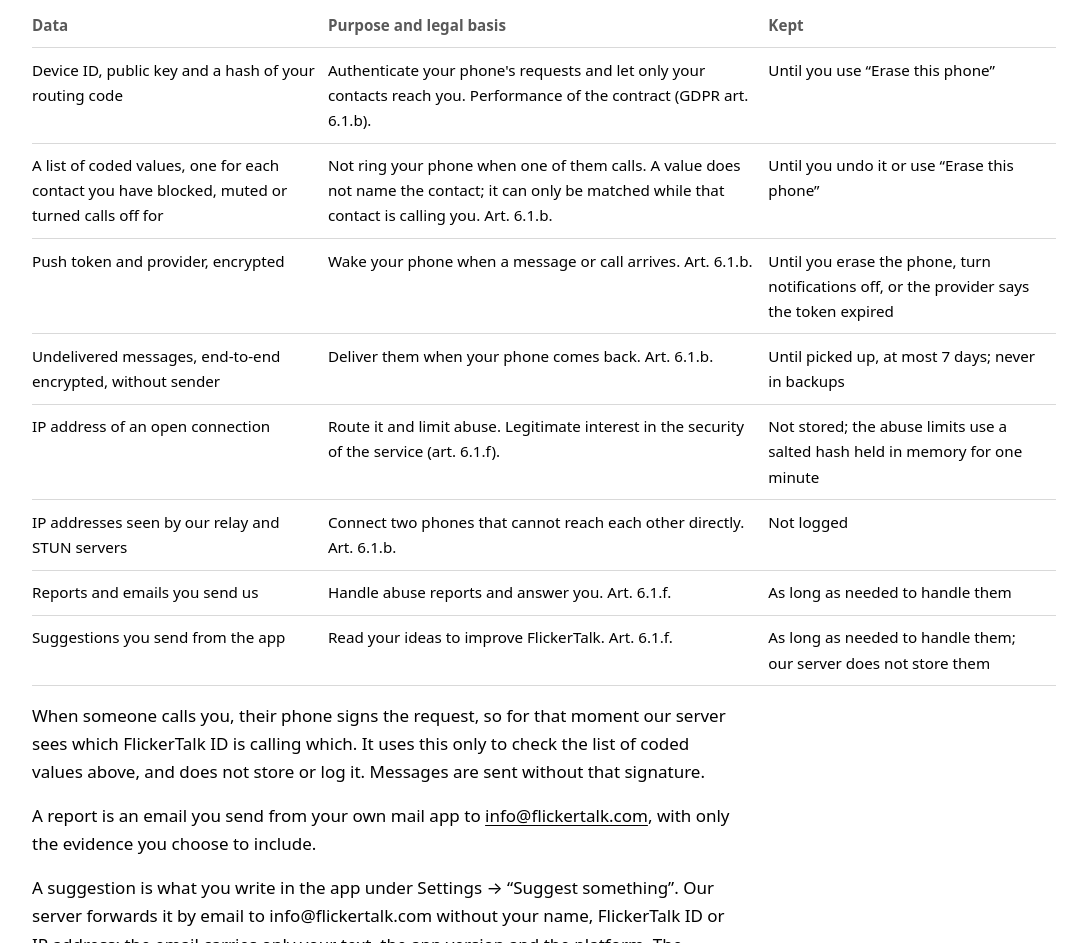
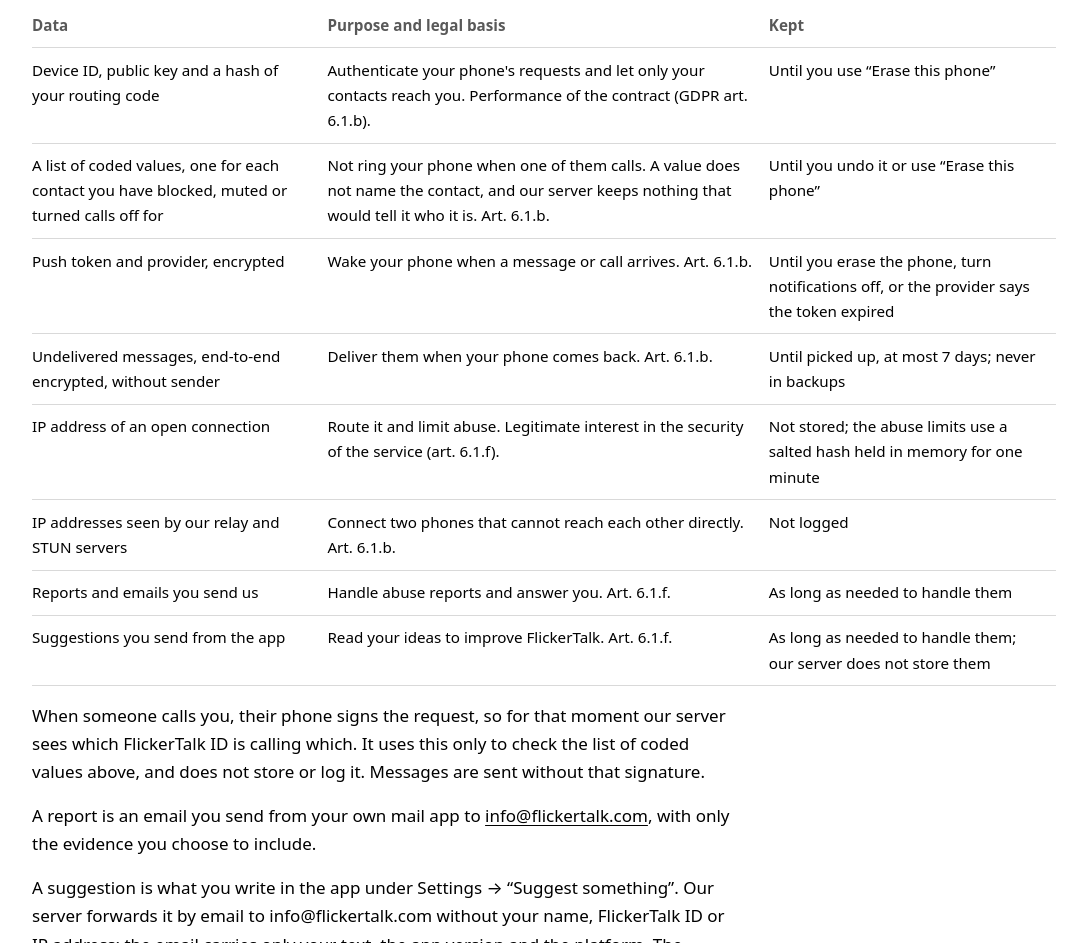
Before and after one commit to FlickerTalk/web, a website: page site/privacy/index.html in a window 1280 px wide. Shown: the part 1667-2610 px from the top of the page, without its empty margins (96-1183 px from the left). Drawn offline with Linux system fonts and the light colour scheme.

Commit message:
Describe the coded values without overstating when they can be matched

```diff
--- a/site/privacy/index.html
+++ b/site/privacy/index.html
@@ -40,7 +40,7 @@
       <thead><tr><th>Data</th><th>Purpose and legal basis</th><th>Kept</th></tr></thead>
       <tbody>
         <tr><td>Device ID, public key and a hash of your routing code</td><td>Authenticate your phone's requests and let only your contacts reach you. Performance of the contract (GDPR art. 6.1.b).</td><td>Until you use “Erase this phone”</td></tr>
-        <tr><td>A list of coded values, one for each contact you have blocked, muted or turned calls off for</td><td>Not ring your phone when one of them calls. A value does not name the contact; it can only be matched while that contact is calling you. Art. 6.1.b.</td><td>Until you undo it or use “Erase this phone”</td></tr>
+        <tr><td>A list of coded values, one for each contact you have blocked, muted or turned calls off for</td><td>Not ring your phone when one of them calls. A value does not name the contact, and our server keeps nothing that would tell it who it is. Art. 6.1.b.</td><td>Until you undo it or use “Erase this phone”</td></tr>
         <tr><td>Push token and provider, encrypted</td><td>Wake your phone when a message or call arrives. Art. 6.1.b.</td><td>Until you erase the phone, turn notifications off, or the provider says the token expired</td></tr>
         <tr><td>Undelivered messages, end-to-end encrypted, without sender</td><td>Deliver them when your phone comes back. Art. 6.1.b.</td><td>Until picked up, at most 7 days; never in backups</td></tr>
         <tr><td>IP address of an open connection</td><td>Route it and limit abuse. Legitimate interest in the security of the service (art. 6.1.f).</td><td>Not stored; the abuse limits use a salted hash held in memory for one minute</td></tr>
```
